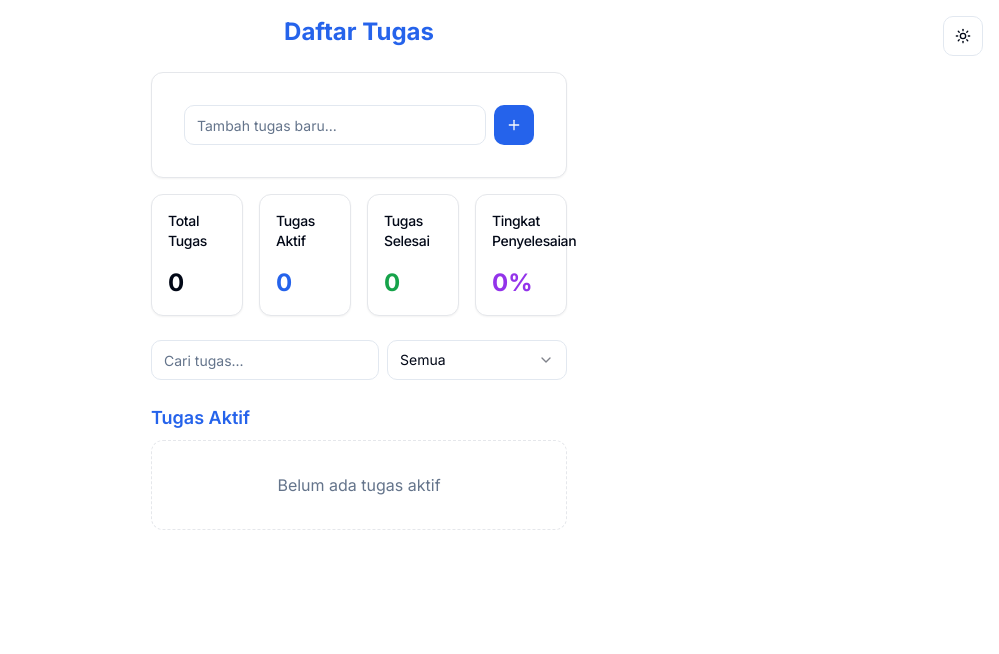
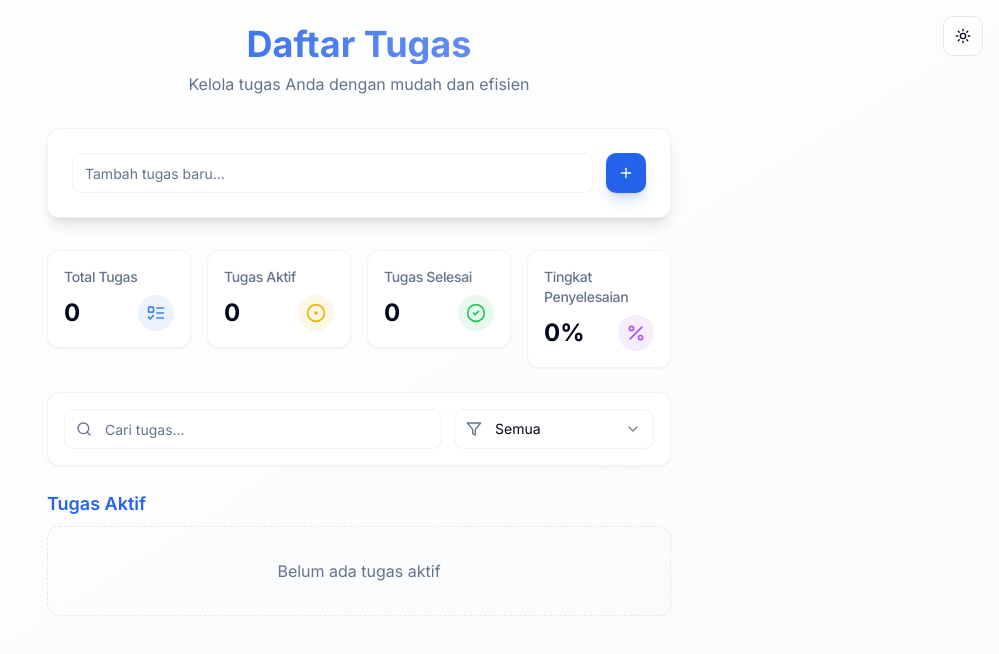
Before and after one commit to Irhamsa/taskly-editable, a React (Vite) app: page /#/ in a window 1280 px wide. Before the commit this address led to /#/completed. Shown: the top 654 px of the page, without its empty margins (281-1280 px from the left). Built offline with nearby package versions, Linux system fonts and the light colour scheme.

Commit message:
Improve UI appearance
[skip gpt_engineer]

```diff
--- a/src/components/AddTodo.tsx
+++ b/src/components/AddTodo.tsx
@@ -3,6 +3,7 @@ import { Button } from '@/components/ui/button';
 import { Input } from '@/components/ui/input';
 import { addTodo } from '@/lib/todoStorage';
 import { Plus } from 'lucide-react';
+import { motion } from 'framer-motion';
 
 interface AddTodoProps {
   onAdd: () => void;
@@ -21,17 +22,25 @@ const AddTodo = ({ onAdd }: AddTodoProps) => {
   };
 
   return (
-    <form onSubmit={handleSubmit} className="flex gap-2 p-4">
+    <form onSubmit={handleSubmit} className="p-6">
+      <div className="flex gap-3">
         <Input
           type="text"
           value={text}
           onChange={(e) => setText(e.target.value)}
           placeholder="Tambah tugas baru..."
-        className="flex-1"
+          className="flex-1 bg-background/50 border-border/50 focus-visible:ring-primary/30"
         />
-      <Button type="submit" size="icon">
+        <motion.div whileHover={{ scale: 1.05 }} whileTap={{ scale: 0.95 }}>
+          <Button
+            type="submit"
+            size="icon"
+            className="bg-primary hover:bg-primary/90 text-primary-foreground shadow-lg shadow-primary/20"
+          >
             <Plus className="h-4 w-4" />
           </Button>
+        </motion.div>
+      </div>
     </form>
   );
 };
--- a/src/components/SearchAndFilter.tsx
+++ b/src/components/SearchAndFilter.tsx
@@ -2,6 +2,8 @@ import { Input } from '@/components/ui/input';
 import { Select, SelectContent, SelectItem, SelectTrigger, SelectValue } from '@/components/ui/select';
 import { useEffect, useState } from 'react';
 import { useDebounce } from '@/hooks/useDebounce';
+import { Search, Filter } from 'lucide-react';
+import { motion } from 'framer-motion';
 
 interface SearchAndFilterProps {
   searchQuery: string;
@@ -24,16 +26,25 @@ const SearchAndFilter = ({
   }, [debouncedSearch, onSearchChange]);
 
   return (
-    <div className="flex flex-col sm:flex-row gap-2">
+    <motion.div
+      initial={{ opacity: 0, y: -10 }}
+      animate={{ opacity: 1, y: 0 }}
+      className="flex flex-col sm:flex-row gap-3 bg-card rounded-lg p-4 border border-border/50 shadow-sm"
+    >
+      <div className="relative flex-1">
+        <Search className="absolute left-3 top-1/2 transform -translate-y-1/2 h-4 w-4 text-muted-foreground" />
         <Input
           type="text"
           value={localSearch}
           onChange={(e) => setLocalSearch(e.target.value)}
           placeholder="Cari tugas..."
-        className="flex-1"
+          className="pl-10 bg-background/50 border-border/50"
         />
+      </div>
+      <div className="relative sm:w-[200px]">
+        <Filter className="absolute left-3 top-1/2 transform -translate-y-1/2 h-4 w-4 text-muted-foreground" />
         <Select value={filter} onValueChange={onFilterChange}>
-        <SelectTrigger className="w-full sm:w-[180px]">
+          <SelectTrigger className="w-full pl-10 bg-background/50 border-border/50">
             <SelectValue placeholder="Filter status" />
           </SelectTrigger>
           <SelectContent>
@@ -43,6 +54,7 @@ const SearchAndFilter = ({
           </SelectContent>
         </Select>
       </div>
+    </motion.div>
   );
 };
 
--- a/src/components/TodoStats.tsx
+++ b/src/components/TodoStats.tsx
@@ -1,5 +1,7 @@
 import { Card, CardContent, CardHeader, CardTitle } from '@/components/ui/card';
 import { Todo } from '@/lib/todoStorage';
+import { motion } from 'framer-motion';
+import { CheckCircle2, ListTodo, CircleDot, Percent } from 'lucide-react';
 
 interface TodoStatsProps {
   todos: Todo[];
@@ -11,40 +13,65 @@ const TodoStats = ({ todos }: TodoStatsProps) => {
   const activeTodos = totalTodos - completedTodos;
   const completionRate = totalTodos > 0 ? Math.round((completedTodos / totalTodos) * 100) : 0;
 
+  const cards = [
+    {
+      title: "Total Tugas",
+      value: totalTodos,
+      icon: ListTodo,
+      color: "text-blue-500",
+      bgColor: "bg-blue-500/10",
+    },
+    {
+      title: "Tugas Aktif",
+      value: activeTodos,
+      icon: CircleDot,
+      color: "text-yellow-500",
+      bgColor: "bg-yellow-500/10",
+    },
+    {
+      title: "Tugas Selesai",
+      value: completedTodos,
+      icon: CheckCircle2,
+      color: "text-green-500",
+      bgColor: "bg-green-500/10",
+    },
+    {
+      title: "Tingkat Penyelesaian",
+      value: `${completionRate}%`,
+      icon: Percent,
+      color: "text-purple-500",
+      bgColor: "bg-purple-500/10",
+    },
+  ];
+
   return (
-    <div className="grid grid-cols-2 sm:grid-cols-4 gap-4">
-      <Card>
-        <CardHeader className="p-4">
-          <CardTitle className="text-sm font-medium">Total Tugas</CardTitle>
-        </CardHeader>
-        <CardContent className="pb-4 pt-0 px-4">
-          <div className="text-2xl font-bold">{totalTodos}</div>
-        </CardContent>
-      </Card>
-      <Card>
-        <CardHeader className="p-4">
-          <CardTitle className="text-sm font-medium">Tugas Aktif</CardTitle>
-        </CardHeader>
-        <CardContent className="pb-4 pt-0 px-4">
-          <div className="text-2xl font-bold text-blue-600">{activeTodos}</div>
-        </CardContent>
-      </Card>
-      <Card>
-        <CardHeader className="p-4">
-          <CardTitle className="text-sm font-medium">Tugas Selesai</CardTitle>
-        </CardHeader>
-        <CardContent className="pb-4 pt-0 px-4">
-          <div className="text-2xl font-bold text-green-600">{completedTodos}</div>
-        </CardContent>
-      </Card>
-      <Card>
-        <CardHeader className="p-4">
-          <CardTitle className="text-sm font-medium">Tingkat Penyelesaian</CardTitle>
-        </CardHeader>
-        <CardContent className="pb-4 pt-0 px-4">
-          <div className="text-2xl font-bold text-purple-600">{completionRate}%</div>
-        </CardContent>
-      </Card>
+    <div className="grid grid-cols-2 lg:grid-cols-4 gap-4">
+      {cards.map((card, index) => (
+        <motion.div
+          key={card.title}
+          initial={{ opacity: 0, y: 20 }}
+          animate={{ opacity: 1, y: 0 }}
+          transition={{ delay: index * 0.1 }}
+          whileHover={{ scale: 1.02 }}
+          className="group"
+        >
+          <Card className="border-border/50 shadow-sm hover:shadow-md transition-shadow duration-200">
+            <CardHeader className="p-4 pb-2">
+              <CardTitle className="text-sm font-medium text-muted-foreground">
+                {card.title}
+              </CardTitle>
+            </CardHeader>
+            <CardContent className="p-4 pt-0">
+              <div className="flex items-center justify-between">
+                <span className="text-2xl font-bold">{card.value}</span>
+                <div className={`p-2 rounded-full ${card.bgColor} ${card.color} transition-colors duration-200`}>
+                  <card.icon className="h-5 w-5" />
+                </div>
+              </div>
+            </CardContent>
+          </Card>
+        </motion.div>
+      ))}
     </div>
   );
 };
--- a/src/pages/Index.tsx
+++ b/src/pages/Index.tsx
@@ -2,23 +2,47 @@ import AddTodo from '@/components/AddTodo';
 import TodoList from '@/components/TodoList';
 import ThemeToggle from '@/components/ThemeToggle';
 import { useState } from 'react';
+import { motion } from 'framer-motion';
 
 const Index = () => {
   const [refresh, setRefresh] = useState(0);
 
   return (
-    <div className="min-h-screen bg-background">
-      <ThemeToggle />
-      <div className="max-w-md mx-auto p-4">
-        <h1 className="text-2xl font-bold text-center mb-6 text-primary">
-          Daftar Tugas
-        </h1>
-        <div className="space-y-4">
-          <div className="bg-card rounded-lg shadow-sm border p-4">
-            <AddTodo onAdd={() => setRefresh(prev => prev + 1)} />
-          </div>
+    <div className="min-h-screen bg-background bg-gradient-to-br from-background to-muted/50 dark:from-background dark:to-background">
+      <div className="fixed top-4 right-4">
+        <ThemeToggle />
+      </div>
+
+      <div className="max-w-2xl mx-auto p-6 space-y-8">
+        <motion.div
+          initial={{ opacity: 0, y: -20 }}
+          animate={{ opacity: 1, y: 0 }}
+          transition={{ duration: 0.5 }}
+        >
+          <h1 className="text-4xl font-bold text-center mb-2 bg-clip-text text-transparent bg-gradient-to-r from-primary to-primary/60">
+            Daftar Tugas
+          </h1>
+          <p className="text-center text-muted-foreground mb-8">
+            Kelola tugas Anda dengan mudah dan efisien
+          </p>
+        </motion.div>
+
+        <motion.div
+          initial={{ opacity: 0, scale: 0.95 }}
+          animate={{ opacity: 1, scale: 1 }}
+          transition={{ delay: 0.2 }}
+          className="bg-card rounded-xl shadow-lg dark:shadow-primary/5 border border-border/50 overflow-hidden"
+        >
+          <AddTodo onAdd={() => setRefresh(prev => prev + 1)} />
+        </motion.div>
+
+        <motion.div
+          initial={{ opacity: 0, y: 20 }}
+          animate={{ opacity: 1, y: 0 }}
+          transition={{ delay: 0.4 }}
+        >
           <TodoList key={refresh} />
-        </div>
+        </motion.div>
       </div>
     </div>
   );
```
Lines whose indentation alone changed are shown as unchanged.
